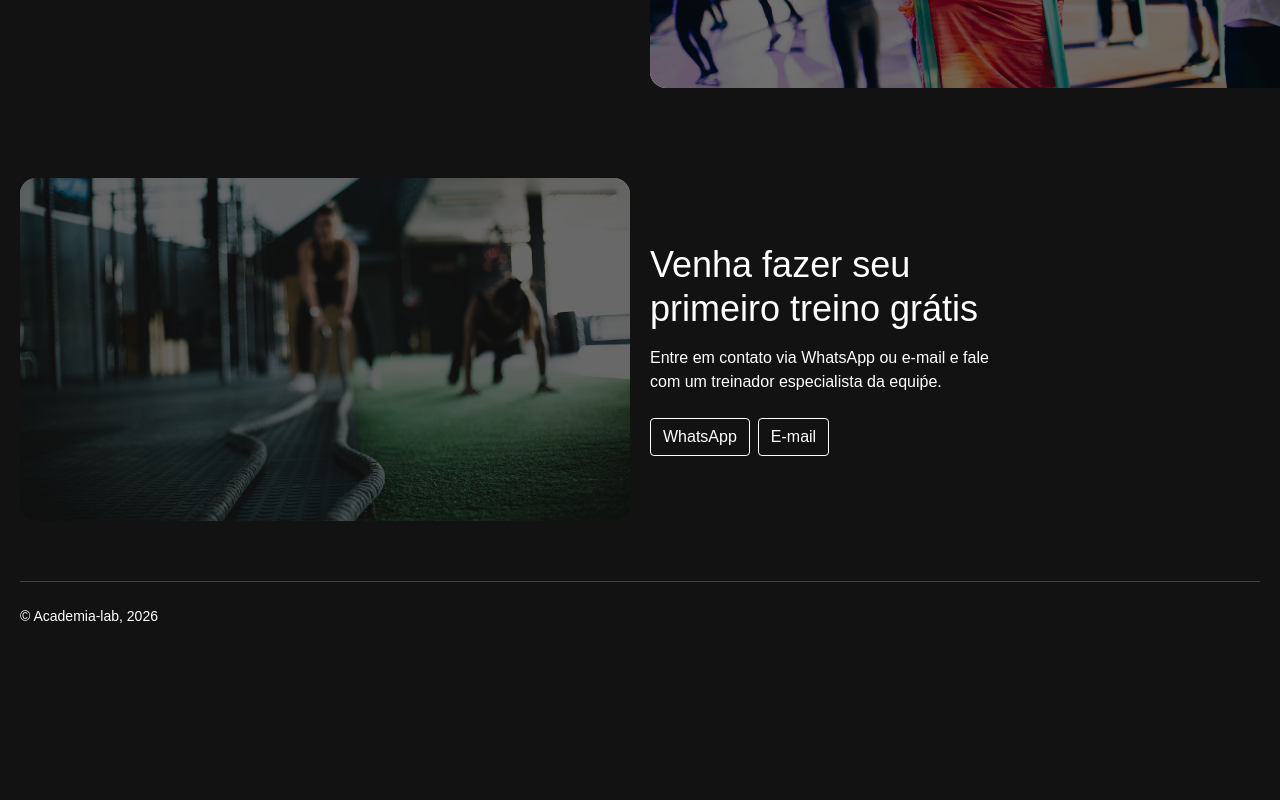
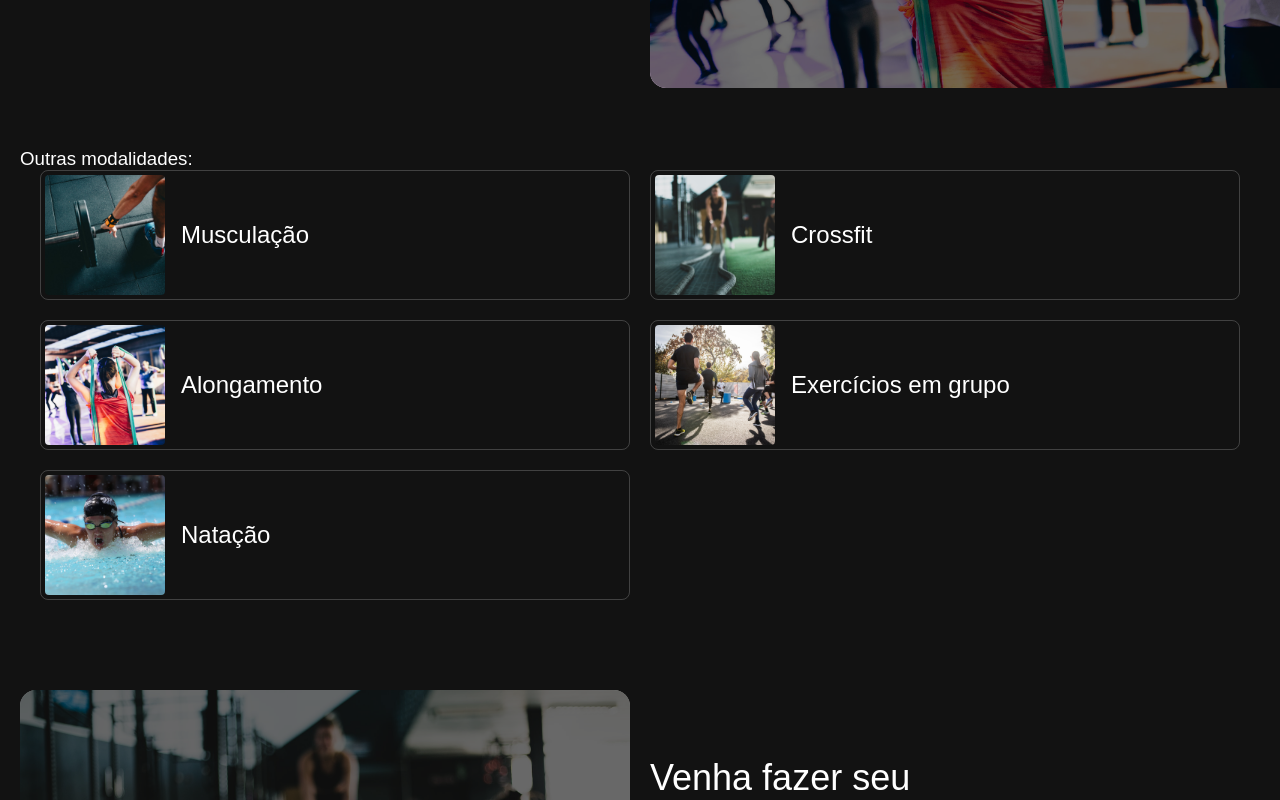
Before and after one commit to juceliocosta/academia-lab, a SvelteKit app: page /modalidades/alongamento in a window 1280 px wide. Shown: the part 392-1192 px from the top of the page. Before the commit the page ends 1043 px from the top, so only its background shows below. Built offline with nearby package versions, Linux system fonts and the light colour scheme.

Commit message:
Páginas de modalidades dinâmicas

```diff
--- a/src/global.css
+++ b/src/global.css
@@ -20,6 +20,11 @@
 	html {
 		interpolate-size: allow-keywords;
 	}
+}
+
+html {
+	/* scroll mais suave */
+	scroll-behavior: smooth;
 }
 
 body {
--- a/src/lib/Card.svelte
+++ b/src/lib/Card.svelte
@@ -1,11 +1,9 @@
 <script>
 	import { getAssetUrl } from '#lib/assets.js';
-	import { page } from '$app/state';
-	let archive = page.route.id;
 	let { info } = $props();
 </script>
 
-<a href="{archive}/{info.slug}" class="card">
+<a href="/modalidades/{info.slug}" class="card">
 	<img src={getAssetUrl(info.img)} alt={info.name} width="120" height="120" />
 	<h2>{info.name}</h2>
 </a>
--- /dev/null
+++ b/src/routes/modalidades/[slug]/+page.js
@@ -0,0 +1,10 @@
+import { error } from '@sveltejs/kit';
+import { globalModalidades } from '#lib/stores/modalidades.svelte.js';
+
+export function load({ params }) {
+	const modalidade = globalModalidades.find((item) => item.slug === params.slug);
+	if (!modalidade) {
+		error(404, 'Modalidade não encontrada');
+	}
+	return modalidade;
+}
--- a/src/routes/modalidades/[slug]/+page.svelte
+++ b/src/routes/modalidades/[slug]/+page.svelte
@@ -1,11 +1,30 @@
 <script>
-	import { page } from '$app/state';
 	import { globalModalidades } from '#lib/stores/modalidades.svelte.js';
 	import IntroSingle from '#lib/IntroSingle.svelte';
+	import Card from '#lib/Card.svelte';
 
-	let modalidade = $derived(page.params.slug);
-	let data = $derived(globalModalidades.find((e) => e.slug === modalidade));
+	/** @type {import('./$types').PageProps} */
+	let { data } = $props();
 </script>
 
 <IntroSingle {data} />
-<!-- <h1>{data?.name ?? 'Modalidade não encontrada'}</h1> -->
+
+<section class="modalidades wrap">
+	<h3>Outras modalidades:</h3>
+	<div class="modalidades__wrapper wrap">
+		{#each globalModalidades as info}
+			<Card {info} />
+		{/each}
+	</div>
+</section>
+
+<style>
+	.modalidades {
+		margin-top: 60px;
+	}
+	.modalidades__wrapper {
+		display: grid;
+		grid-template-columns: 1fr 1fr;
+		gap: 20px;
+	}
+</style>
```
